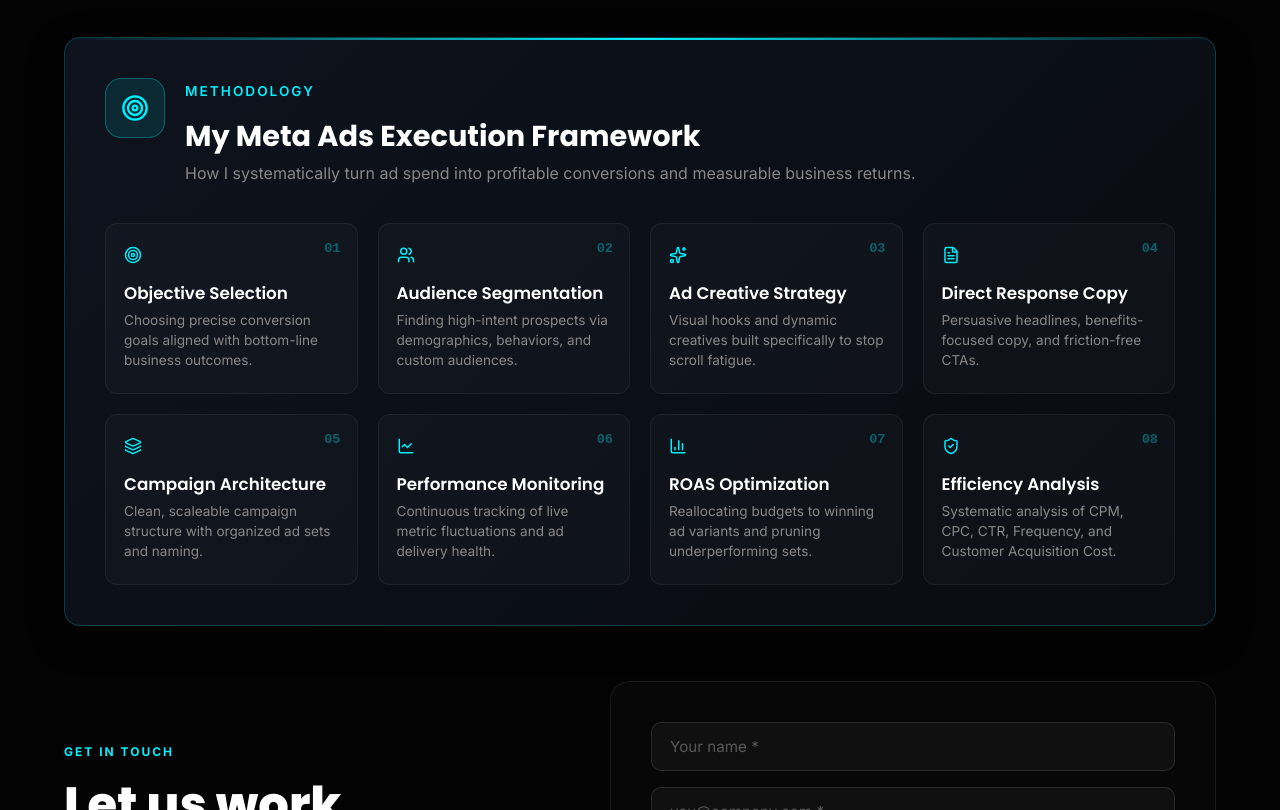
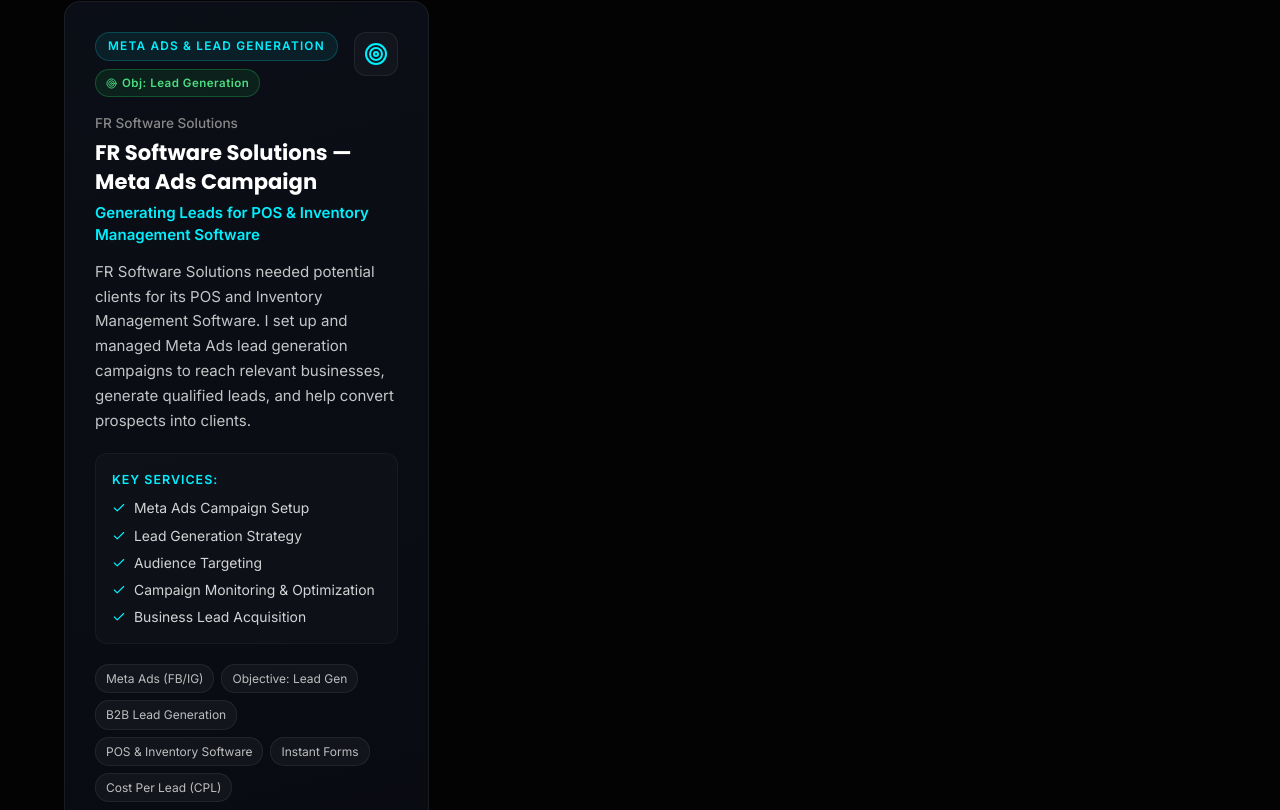
Before and after one commit to hydershaikhs/hyder-shaikh, a React (Vite) app: page / in a window 1280 px wide. Shown: the part 6750-7560 px from the top of the page. Built offline with nearby package versions, Linux system fonts and the light colour scheme.

Commit message:
Add FR Software Solutions Meta Ads Campaign and highlight Sales objective for Art.b

```diff
--- a/src/pages/Projects.css
+++ b/src/pages/Projects.css
@@ -65,8 +65,16 @@
 .project-card-top {
   display: flex;
   justify-content: space-between;
+  align-items: flex-start;
+  margin-bottom: 16px;
+  gap: 12px;
+}
+
+.project-badges-row {
+  display: flex;
   align-items: center;
-  margin-bottom: 16px;
+  gap: 8px;
+  flex-wrap: wrap;
 }
 
 .project-category-badge {
@@ -81,6 +89,20 @@
   border-radius: 20px;
 }
 
+.project-objective-badge {
+  display: inline-flex;
+  align-items: center;
+  gap: 5px;
+  font-size: 0.72rem;
+  font-weight: 600;
+  letter-spacing: 0.5px;
+  background: rgba(34, 197, 94, 0.1);
+  color: #4ade80;
+  border: 1px solid rgba(34, 197, 94, 0.3);
+  padding: 4px 10px;
+  border-radius: 20px;
+}
+
 .project-icon-box {
   width: 44px;
   height: 44px;
@@ -90,6 +112,7 @@
   display: flex;
   align-items: center;
   justify-content: center;
+  flex-shrink: 0;
 }
 
 .project-client-name {
@@ -401,6 +424,19 @@
   padding-right: 40px;
 }
 
+.case-study-badges-row {
+  display: flex;
+  align-items: center;
+  gap: 10px;
+  flex-wrap: wrap;
+  margin-bottom: 8px;
+}
+
+.modal-objective-badge {
+  font-size: 0.76rem;
+  padding: 5px 12px;
+}
+
 .case-study-title {
   font-size: 1.85rem;
   font-weight: 700;
@@ -432,7 +468,7 @@
 }
 
 .stat-card-value {
-  font-size: 1.6rem;
+  font-size: 1.55rem;
   font-weight: 800;
   color: var(--accent);
   font-family: monospace;
--- a/src/pages/Projects.jsx
+++ b/src/pages/Projects.jsx
@@ -98,6 +98,7 @@
     categoryLabel: "META ADS & PERFORMANCE MARKETING",
     headline: "Driving Purchases for an Art & Painting Brand",
     client: "Art.b",
+    objective: "Sales (Sell)",
     icon: <Megaphone size={24} className="text-accent" />,
     role: "Meta Ads Specialist & Media Buyer",
     description: "Art.b is an art and painting brand that wanted to increase product sales through paid advertising. I set up and managed Meta Ads campaigns focused on reaching relevant audiences, showcasing the brand's artwork, and driving purchase conversions.",
@@ -109,36 +110,82 @@
       "Purchase-Focused Advertising"
     ],
     buttonText: "View Case Study",
-    tags: ["Meta Ads (FB/IG)", "E-Commerce Purchases", "Creative Optimization", "Audience Targeting", "ROAS Scaling"],
+    tags: ["Meta Ads (FB/IG)", "Objective: Sales (Sell)", "E-Commerce Purchases", "Creative Optimization", "Audience Targeting", "ROAS Scaling"],
     tools: ["Meta Ads Manager", "Meta Business Suite", "Meta Pixel & Events", "Canva"],
     caseStudy: {
       client: "Art.b",
       category: "META ADS & PERFORMANCE MARKETING",
       headline: "Driving Purchases for an Art & Painting Brand",
+      objective: "Sales / Direct Purchases (Sell)",
       stats: [
+        { label: "Objective", value: "Sales (Sell)" },
         { label: "ROAS Achieved", value: "3.8x" },
         { label: "Cost Per Purchase", value: "-42%" },
-        { label: "Sales Conversions", value: "+65%" },
         { label: "Targeted Reach", value: "180K+" }
       ],
       overview: "Art.b is an art and painting brand that wanted to increase product sales through paid advertising. I set up and managed Meta Ads campaigns focused on reaching relevant audiences, showcasing the brand's artwork, and driving purchase conversions.",
       challenge: "Art & painting e-commerce requires emotional connection and buyer trust. Cold audiences often hesitate to purchase original artwork online without experiencing the textures, sizing, and premium framing in real life.",
-      solution: "Engineered a full-funnel Meta Ads conversion architecture: deployed high-retention video creatives showing live canvas details and artist brushwork to cold audiences, followed by aggressive retargeting with social proof and limited-edition urgency.",
+      solution: "Engineered a full-funnel Meta Ads conversion architecture specifically configured for the Sales objective: deployed high-retention video creatives showing live canvas details and artist brushwork to cold audiences, followed by aggressive retargeting with social proof and limited-edition urgency.",
       keyServices: [
-        { title: "Meta Ads Campaign Setup", desc: "Structured full-funnel Facebook and Instagram campaigns with strategic separation between cold prospect acquisition and high-intent retargeting funnels." },
+        { title: "Meta Ads Campaign Setup", desc: "Structured full-funnel Facebook and Instagram campaigns with strategic separation between cold prospect acquisition and high-intent retargeting funnels focused entirely on driving direct sales." },
         { title: "Audience Targeting", desc: "Engineered detailed interest clusters (contemporary art lovers, interior design enthusiasts, premium home decor) combined with lookalike audiences derived from past purchasers." },
         { title: "Ad Creative & Campaign Optimization", desc: "Designed and tested high-converting UGC videos, canvas zoom-in carousels, and aesthetic lifestyle image ads with continuous hook testing." },
-        { title: "Purchase-Focused Advertising", desc: "Configured Meta Pixel and optimized specifically for Purchase events, lowering CPP (Cost Per Purchase) while scaling profitable ad spend." }
+        { title: "Purchase-Focused Advertising", desc: "Configured Meta Pixel and optimized specifically for Purchase conversion events, lowering CPP (Cost Per Purchase) while scaling profitable ad spend." }
       ]
     }
   },
+  {
+    id: "fr-software-meta-ads",
+    title: "FR Software Solutions — Meta Ads Campaign",
+    category: "Meta Ads",
+    categoryLabel: "META ADS & LEAD GENERATION",
+    headline: "Generating Leads for POS & Inventory Management Software",
+    client: "FR Software Solutions",
+    objective: "Lead Generation",
+    icon: <Target size={24} className="text-accent" />,
+    role: "Meta Ads Specialist & Lead Strategist",
+    description: "FR Software Solutions needed potential clients for its POS and Inventory Management Software. I set up and managed Meta Ads lead generation campaigns to reach relevant businesses, generate qualified leads, and help convert prospects into clients.",
+    servicesLabel: "Key Services",
+    deliverables: [
+      "Meta Ads Campaign Setup",
+      "Lead Generation Strategy",
+      "Audience Targeting",
+      "Campaign Monitoring & Optimization",
+      "Business Lead Acquisition"
+    ],
+    buttonText: "View Case Study",
+    tags: ["Meta Ads (FB/IG)", "Objective: Lead Gen", "B2B Lead Generation", "POS & Inventory Software", "Instant Forms", "Cost Per Lead (CPL)"],
+    tools: ["Meta Ads Manager", "Meta Instant Forms", "CRM Integration", "Canva", "Meta Pixel"],
+    caseStudy: {
+      client: "FR Software Solutions",
+      category: "META ADS & LEAD GENERATION",
+      headline: "Generating Leads for POS & Inventory Management Software",
+      objective: "Lead Generation (B2B Client Acquisition)",
+      stats: [
+        { label: "Objective", value: "Leads" },
+        { label: "Qualified Leads", value: "320+" },
+        { label: "Cost Per Lead", value: "-35%" },
+        { label: "Form Completion", value: "28%" }
+      ],
+      overview: "FR Software Solutions needed potential clients for its POS and Inventory Management Software. I set up and managed Meta Ads lead generation campaigns to reach relevant businesses, generate qualified leads, and help convert prospects into clients.",
+      challenge: "Selling enterprise POS and Inventory Management software requires reaching verified decision-makers—retail shop owners, supermarket operators, and pharmacy managers—without burning ad spend on irrelevant non-business consumers.",
+      solution: "Implemented high-converting Meta Instant Forms with qualifying multi-choice questions to filter high-intent prospects, laser-focused demographic & business interest targeting, and real-time CRM lead routing for instant sales team follow-up.",
+      keyServices: [
+        { title: "Meta Ads Campaign Setup", desc: "Constructed structured lead generation campaigns across Facebook & Instagram with customized Instant Forms for frictionless mobile submissions." },
+        { title: "Lead Generation Strategy", desc: "Designed pre-qualifying questionnaire flows (business category, store branches, current software) to ensure only warm, viable leads were submitted." },
+        { title: "Audience Targeting", desc: "Targeted retail shop owners, wholesale distributors, pharmacy managers, and ERP software searchers using refined B2B interest clusters." },
+        { title: "Campaign Monitoring & Optimization", desc: "Continuous daily optimization of Cost Per Lead (CPL), form completion rates, CTR, and creative variants to maximize budget efficiency." },
+        { title: "Business Lead Acquisition", desc: "Organized automated lead handoffs and follow-up pipelines enabling the FR Software sales team to quickly convert prospects into paying clients." }
+      ]
+    }
+  }
 ];
 
 const categories = [
   { key: "All", label: "All Projects" },
+  { key: "Meta Ads", label: "Meta Ads & Performance" },
   { key: "Social Media", label: "Social Media" },
   { key: "Video Editing", label: "Video Editing" },
-  { key: "Meta Ads", label: "Meta Ads" },
 ];
 
 const metaAdsFramework = [
@@ -222,7 +269,15 @@
             <Reveal key={proj.id} delay={idx * 80}>
               <div className="project-card">
                 <div className="project-card-top">
-                  <div className="project-category-badge">{proj.categoryLabel}</div>
+                  <div className="project-badges-row">
+                    <div className="project-category-badge">{proj.categoryLabel}</div>
+                    {proj.objective && (
+                      <div className="project-objective-badge">
+                        <Target size={11} />
+                        <span>Obj: {proj.objective}</span>
+                      </div>
+                    )}
+                  </div>
                   <div className="project-icon-box">{proj.icon}</div>
                 </div>
 
@@ -325,9 +380,16 @@
             </button>
 
             <div className="case-study-header">
-              <span className="project-category-badge">
-                {selectedCaseStudy.caseStudy.category || selectedCaseStudy.categoryLabel}
-              </span>
+              <div className="case-study-badges-row">
+                <span className="project-category-badge">
+                  {selectedCaseStudy.caseStudy.category || selectedCaseStudy.categoryLabel}
+                </span>
+                {selectedCaseStudy.caseStudy.objective && (
+                  <span className="project-objective-badge modal-objective-badge">
+                    <Target size={12} /> Campaign Objective: {selectedCaseStudy.caseStudy.objective}
+                  </span>
+                )}
+              </div>
               <h2 className="case-study-title">{selectedCaseStudy.title}</h2>
               <p className="case-study-headline">{selectedCaseStudy.caseStudy.headline}</p>
             </div>
```
